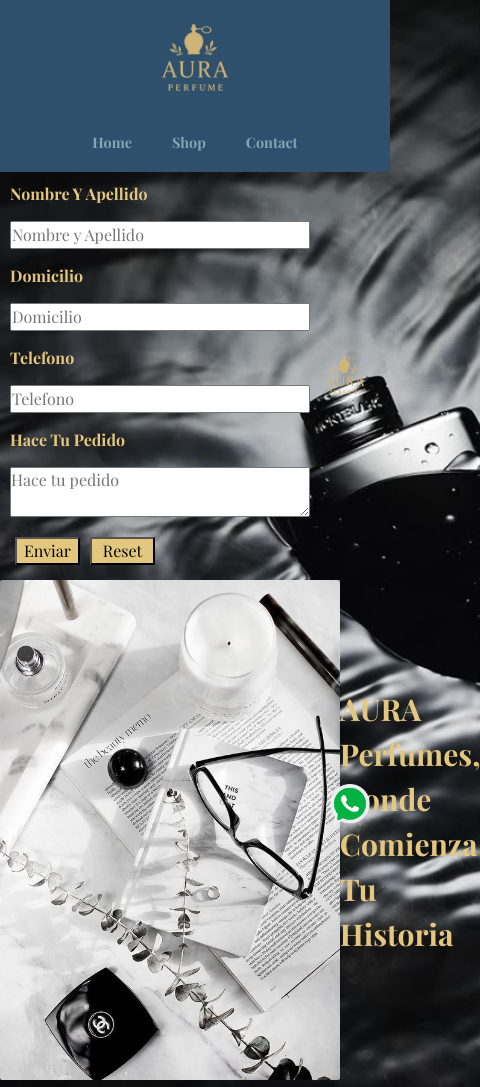
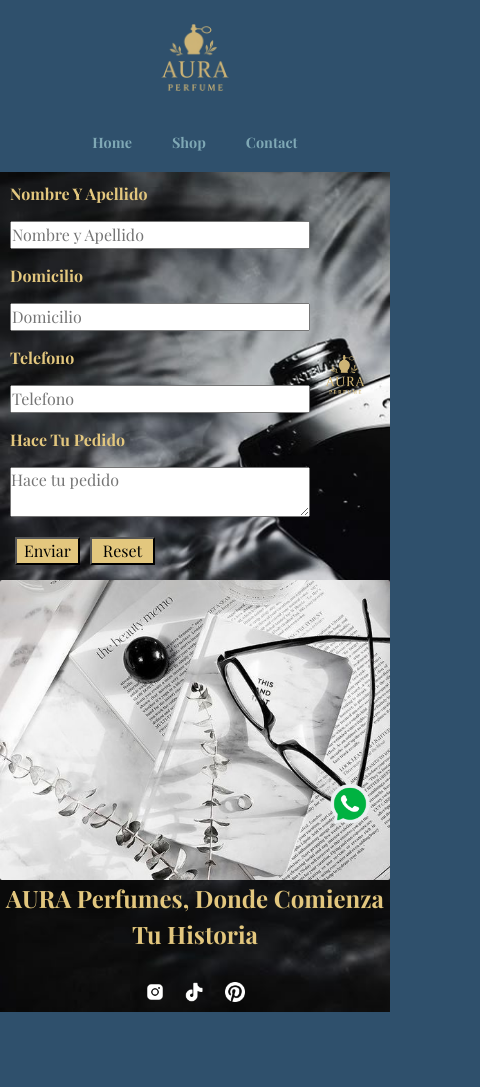
Before and after one commit to lucio94cyber/Auraperfumes, a plain HTML site: page Assets/pages/contact.html in a window 390 px wide. Shown: the top 1087 px of the page, 480 px wide, since content can reach past the window. After the commit the page ends 1012 px from the top, so only its background shows below. Drawn offline with nearby package versions, Linux system fonts and the light colour scheme; a web font is replaced by a local one.

Commit message:
pagina final

```diff
--- a/Assets/sass/_contact.scss
+++ b/Assets/sass/_contact.scss
@@ -79,3 +79,22 @@ align-items: center;
         font-weight: bold;
     }
 }
+
+@media (min-width: 320px) and (max-width: 430px){
+    .foto_contacto{
+        display: flex;
+        flex-wrap: wrap;
+
+
+        img{width: 430px;
+            height: 300px;
+            object-fit: cover;
+
+        }
+        p{
+            font-size: 1.5rem;
+            text-align: center;
+
+        }
+    }
+}
```
Also changed, not shown: Assets/style/estilos.css, 1 other file.
